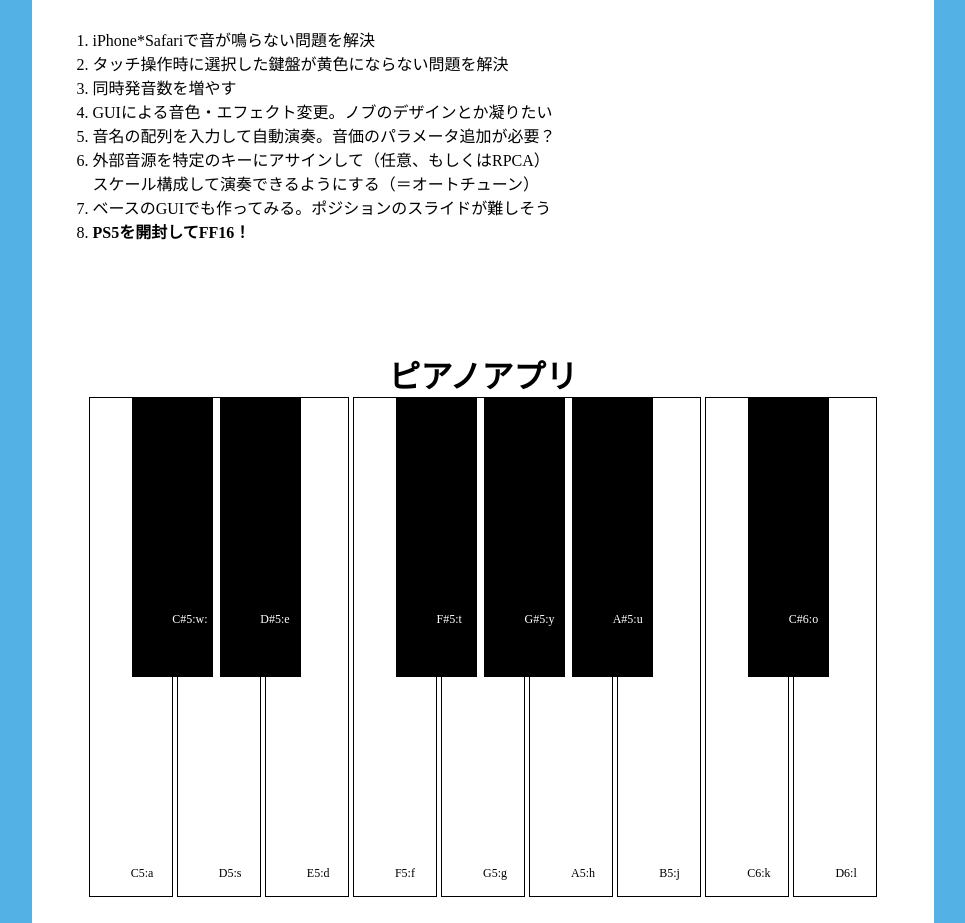
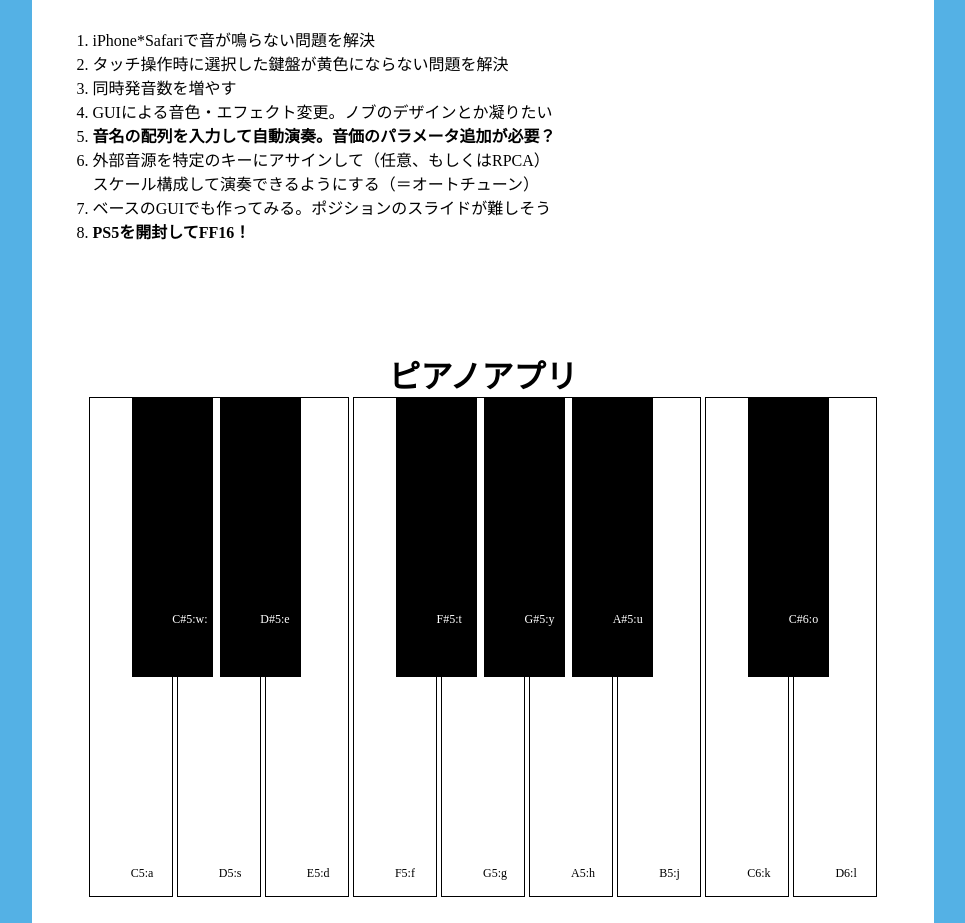
Before and after one commit to 1475093/1475093.github.io, a plain HTML site: page index.html in a window 1280 px wide. Shown: the part 2441-3364 px from the top of the page, without its empty margins (157-1122 px from the left). Drawn offline with nearby package versions, Linux system fonts and the light colour scheme; a script that the page names is missing; a web font is replaced by a local one.

Commit message:
Add files via upload

```diff
--- a/index.html
+++ b/index.html
@@ -76,7 +76,7 @@
       <li>タッチ操作時に選択した鍵盤が黄色にならない問題を解決</li>
       <li>同時発音数を増やす</li>
       <li>GUIによる音色・エフェクト変更。ノブのデザインとか凝りたい</li>
-      <li>音名の配列を入力して自動演奏。音価のパラメータ追加が必要？</li>
+      <li><b>音名の配列を入力して自動演奏。音価のパラメータ追加が必要？</b></li>
       <li>外部音源を特定のキーにアサインして（任意、もしくはRPCA）<br>スケール構成して演奏できるようにする（＝オートチューン）</li>
       <li>ベースのGUIでも作ってみる。ポジションのスライドが難しそう</li>
       <li><b>PS5を開封してFF16！</b></li>
```
